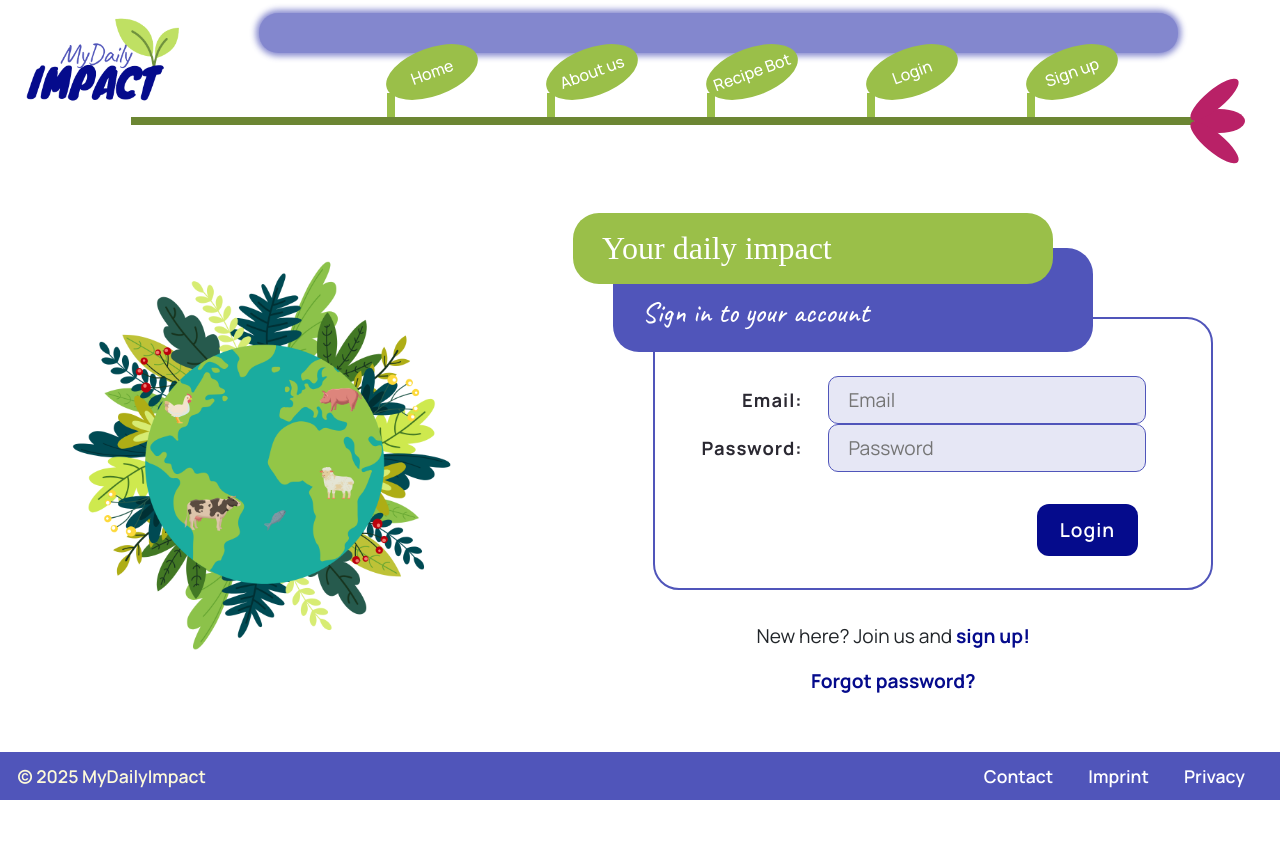
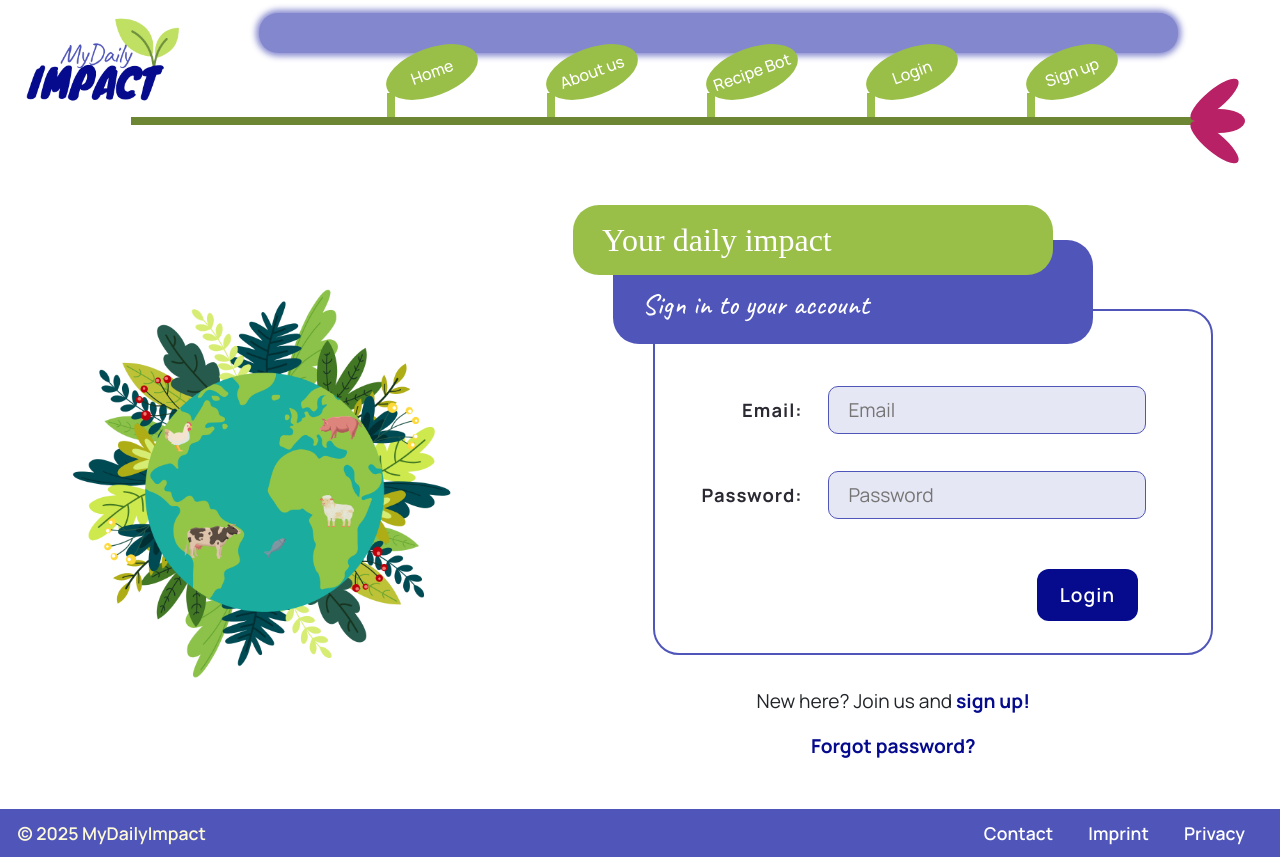
Before and after one commit to TechLabs-Remote-Bootcamp/WS24-MyDailyImpact, a React (Vite) app in the folder mdi-react/: page /login in a window 1280 px wide. Before the commit the page ends 800 px from the top, so only its background shows below. Built offline with nearby package versions, Linux system fonts and the light colour scheme; a web font is replaced by a local one.

Commit message:
adjust to missing div padding of colorContainer -> div

```diff
--- a/mdi-react/src/styles/forms.module.scss
+++ b/mdi-react/src/styles/forms.module.scss
@@ -37,6 +37,7 @@
       grid-template-columns: 1fr 3fr;
       column-gap: 1.6rem;
       user-select: text;
+      margin: 1em 0;
       align-items: baseline;
       min-width: 0;
       width: 95%;
```
